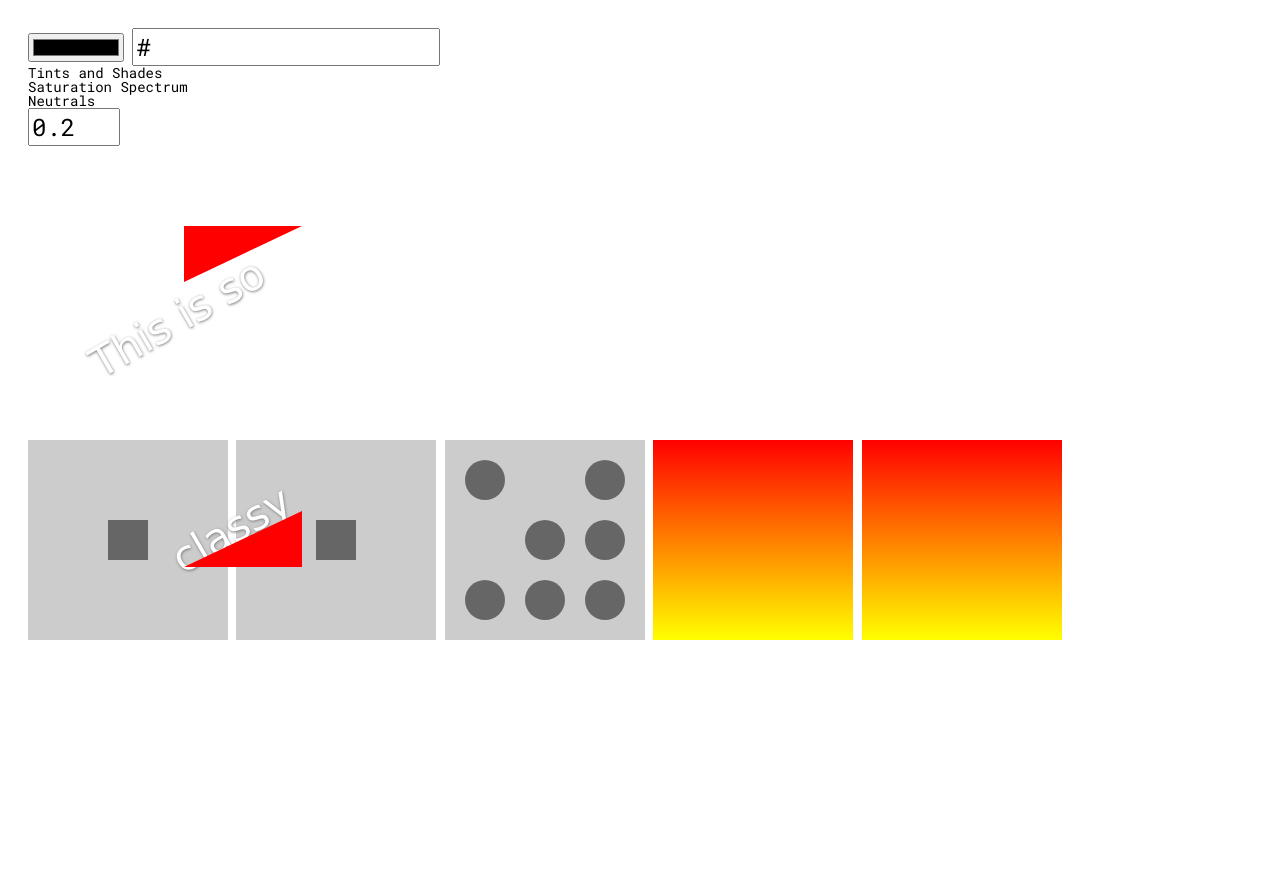
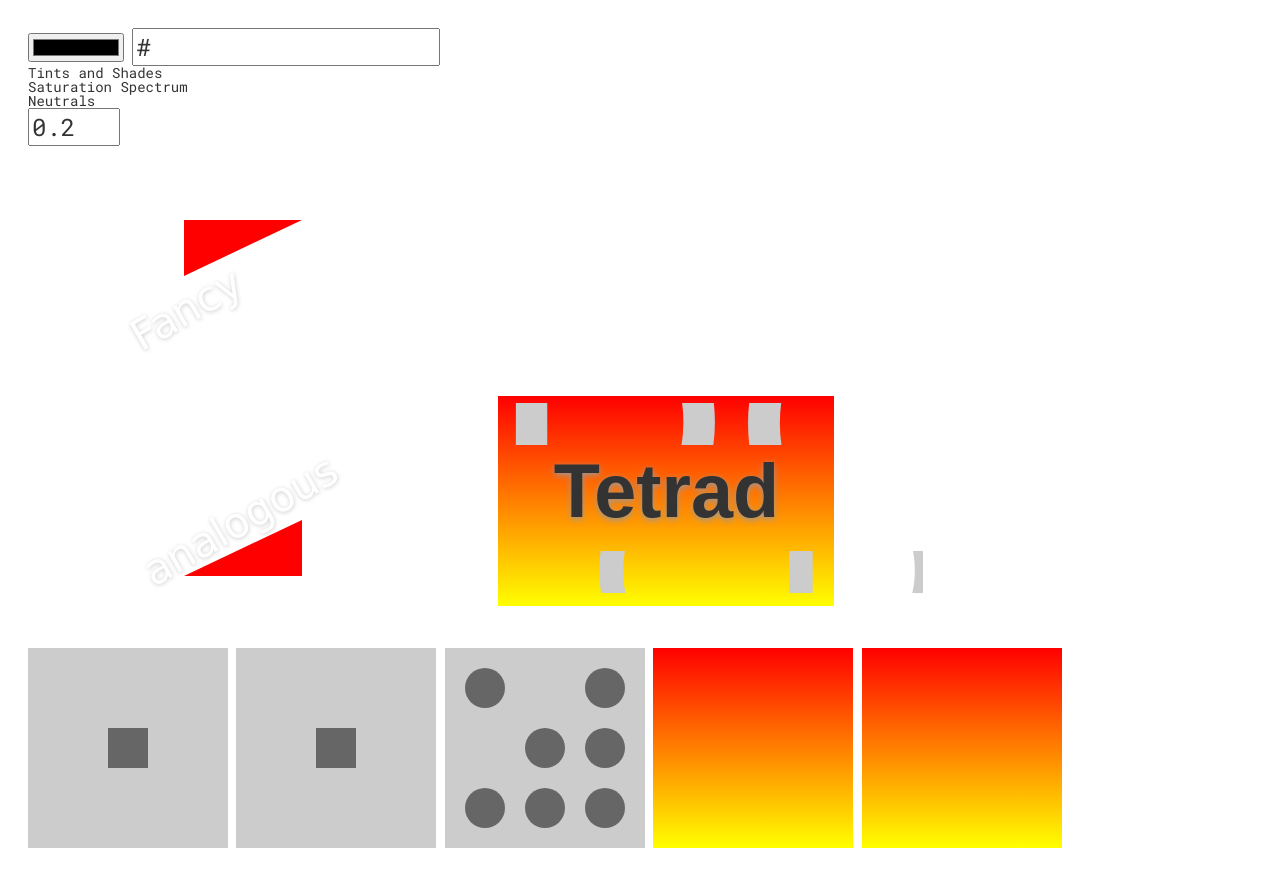
Before and after one commit to andypayne/tinterjs, a website: page app/index.html in a window 1280 px wide. Shown: the top 878 px of the page. Before the commit the page ends 800 px from the top, so only its background shows below. Drawn offline with Linux system fonts and the light colour scheme; a web font is replaced by a local one.

Commit message:
Styled elements and some bug fixes

```diff
--- a/app/index.html
+++ b/app/index.html
@@ -3,12 +3,13 @@
   <head>
     <meta charset="UTF-8">
     <title>Color</title>
-    <link href="https://fonts.googleapis.com/css?family=VT323|Roboto+Mono|Aguafina+Script" rel="stylesheet">
+    <link href="https://fonts.googleapis.com/css?family=Roboto+Mono|Aguafina+Script|Geo" rel="stylesheet">
     <link rel="stylesheet" type="text/css" href="reset.css">
     <style type="text/css">
       body, * {
         font-size: 14px;
         font-family: 'Roboto Mono', monospace;
+        color: #333;
       }
 
       #color-form {
@@ -18,6 +19,7 @@
 
       #color-form input {
         font-size: 24px;
+        color: #333;
       }
 
       #color-form input[type=color] {
@@ -35,7 +37,7 @@
 
       .color-block {
         display: inline-block;
-        font-size: 2em;
+        font-size: 1em;
         width: 5em;
         height: 5em;
         line-height: 5em;
@@ -49,11 +51,12 @@
       }
 
       #styled-preview {
+        display: inline-block;
         width: 8em;
         height: 5em;
         margin: 1em;
         color: #fff;
-        text-shadow: 0px 1px 3px #777;
+        text-shadow: 0px 1px 4px #ccc;
         font-family: 'Aguafina Script', cursive;
         line-height: 5em;
         text-align: center;
@@ -62,10 +65,11 @@
       }
 
       #styled-preview h2 {
+        color: #fff;
         transform: rotate(-30deg);
         position: relative;
-        left: -1.4em;
-        top: 0.98em;
+        left: -1.2em;
+        top: 0.76em;
       }
 
       .triangle-bottomright {
@@ -74,7 +78,7 @@
         border-bottom: 56px solid red;
         border-left: 118px solid transparent;
         position: relative;
-        top: -46%;
+        top: -42%;
         left: 34%;
       }
 
@@ -85,7 +89,7 @@
         border-right: 118px solid transparent;
         float: left;
         position: relative;
-        top: 18%;
+        top: 15%;
         left: 34%;
       }
 
@@ -146,6 +150,43 @@
       .cmb-circle:hover {
         border: 1px solid #000;
       }
+
+      #styled-preview-2 {
+        background: linear-gradient(red, yellow);
+        color: #fff;
+        display: inline-block;
+        width: 8em;
+        height: 5em;
+        margin: 1em;
+        font-family: 'Geo', sans-serif;
+        font-size: 3em;
+        line-height: 1em;
+      }
+      #styled-preview-2 .letters-1,
+      #styled-preview-2 .letters-2 {
+        font-size: 6em;
+        font-family: 'Geo', sans-serif;
+        overflow: hidden;
+        color: #ccc;
+      }
+      #styled-preview-2 .letters-1 {
+        font-size: 8em;
+        position: relative;
+        left: -0.03em;
+        top: 0.02em;
+      }
+      #styled-preview-2 .letters-2 {
+        position: relative;
+        top: 0.45em;
+        left: 0.35em;
+      }
+      #styled-preview-2 .letters-3 {
+        text-shadow: 0px 2px 6px #999;
+        font-size: 1.8em;
+        font-weight: bold;
+        line-height: 0.3em;
+        text-align: center;
+      }
     </style>
     <script src="d3.v4.min.js"></script>
   </head>
@@ -159,10 +200,17 @@
         <h3>Neutrals</h3>
         <input type="text" name="neutral-amt" size="5" value="0.2" placeholder="0.0-1.0">
       </div>
-      <div id="styled-preview">
-        <div class="triangle-topleft"></div>
-        <h2>This is so classy</h2>
-        <div class="triangle-bottomright"></div>
+      <div id="styled-previews">
+        <div id="styled-preview">
+          <div class="triangle-topleft"></div>
+          <h2>Fancy analogous</h2>
+          <div class="triangle-bottomright"></div>
+        </div>
+        <div id="styled-preview-2">
+          <div class="letters-1">DC</div>
+          <div class="letters-2">CD</div>
+          <div class="letters-3">Tetrad</div>
+        </div>
       </div>
       <div id="styled-albers">
         <div class="sq-ctr-1">
@@ -193,8 +241,14 @@
       let colorInputPicker = document.querySelector('input[name=base-color-picker]')
       let neutralAmtInput = document.querySelector('input[name=neutral-amt]')
       let styledPreviewEl = document.querySelector('div#styled-preview')
+      let styledPreviewHEl = document.querySelector('div#styled-preview h2')
       let triBottomRight = document.querySelector('.triangle-bottomright')
       let triTopLeft = document.querySelector('.triangle-topleft')
+      let styledPreviewEl2 = document.querySelector('#styled-preview-2')
+      let letters1 = styledPreviewEl2.querySelector('.letters-1')
+      let letters2 = styledPreviewEl2.querySelector('.letters-2')
+      let letters3 = styledPreviewEl2.querySelector('.letters-3')
+      // TODO: Time cycle through different color schemes for the styled areas
       let sqCtr1 = document.querySelector('#styled-albers .sq-ctr-1')
       let sqCtr2 = document.querySelector('#styled-albers .sq-ctr-2')
       let sqCtr1Center = sqCtr1.querySelector('.sq-center')
@@ -504,14 +558,6 @@
                 return d
               })
 
-            // Styled block
-            styledPreviewEl.style.backgroundColor = colorInput.value
-            styledPreviewEl.style.color = greys[greys.length - 1]
-            //styledPreviewEl.style.border = "4px solid " + tinter.addColorsRGB('#999999', tinter.complementary(baseColor), 0.1)
-            styledPreviewEl.style.boxShadow = '0px 4px 13px 3px ' + tinter.addColorsRGB('#999999', tinter.complementary(baseColor), 0.1)
-            triBottomRight.style.borderBottom = '56px solid ' + tinter.complementary(baseColor)
-            triTopLeft.style.borderTop = '56px solid ' + tinter.complementary(baseColor)
-
             // Circle Grid
             circleGrid.style.backgroundColor = tinter.addColorsRGB('#999999', baseColor, neutralAmt)
             circleGrid.querySelector('#styled-circle-grid .circ:nth-child(7)').style.backgroundColor = tinter.addColorsRGB('#333333', tinter.complementary(baseColor), neutralAmt)
@@ -519,12 +565,19 @@
         })
 
         // Styled block
-        styledPreviewEl.style.backgroundColor = colorInput.value
+        styledPreviewHEl.style.color = tinter.tintShade(baseColor, -0.2)
+        styledPreviewEl.style.backgroundColor = tinter.tintShade(baseColor, 0.4)
         styledPreviewEl.style.color = greys[greys.length - 1]
-        //styledPreviewEl.style.border = '4px solid ' + tinter.addColorsRGB('#999999', tinter.complementary(baseColor), 0.1)
-        styledPreviewEl.style.boxShadow = '0px 4px 13px 3px ' + tinter.addColorsRGB('#999999', tinter.complementary(baseColor), 0.1)
-        triBottomRight.style.borderBottom = '56px solid ' + tinter.complementary(baseColor)
-        triTopLeft.style.borderTop = '56px solid ' + tinter.complementary(baseColor)
+        styledPreviewEl.style.boxShadow = '0px 4px 13px 3px ' + tinter.addColorsRGB('#999999', anlc[0], 0.1)
+        triBottomRight.style.borderBottom = '56px solid ' + tinter.tintShade(anlc[0], -0.1)
+        triTopLeft.style.borderTop = '56px solid ' + tinter.tintShade(anlc[1], -0.1)
+
+        // Styled Preview 2
+        styledPreviewEl2.style.background = tinter.addColorsRGB('#cccccc', tetrad[0], 0.2)
+        //letters1.style.color = 'linear-gradient(' + baseColor + ', ' + tetrad[1] + ', ' + tetrad[2] + ')'
+        letters1.style.color = tinter.addColorsRGB('#999999', tetrad[1], 0.2)
+        letters2.style.color = tinter.addColorsRGB('#999999', tetrad[2], 0.2)
+        letters3.style.color = baseColor
 
         // Albers
         sqCtr1.style.backgroundColor = tinter.complementary(baseColor)
@@ -606,6 +659,7 @@
 
         if (event.key === 'Enter') {
           document.location.hash = colorInput.value
+          colorInputPicker.value = colorInput.value
           processColor(colorInput.value)
         }
       })
```
